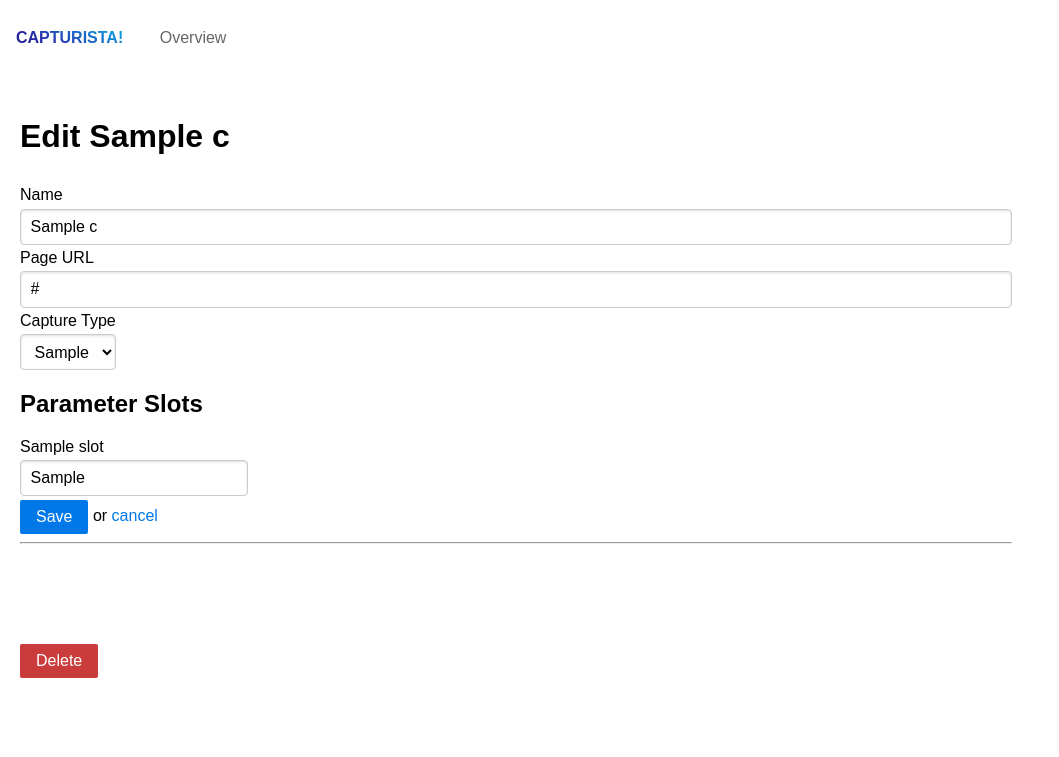
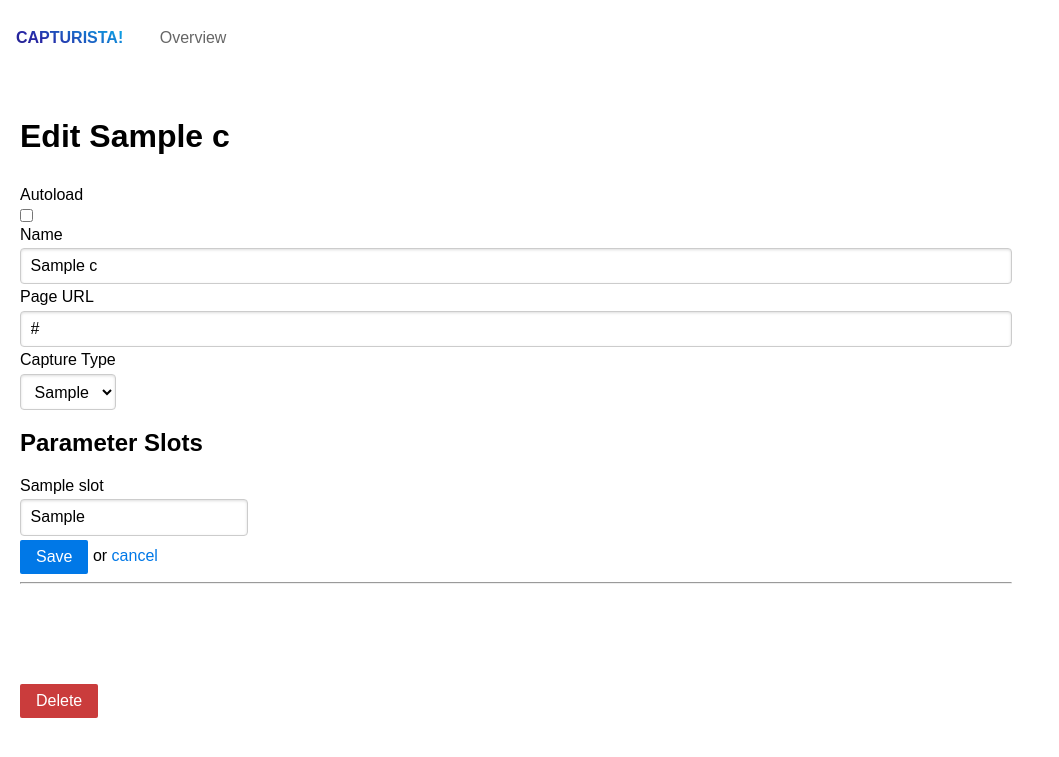
Before and after one commit to synthomat/capturista, a Flask app: template templates/cs-edit.html in a window 1280 px wide. Shown: the top 757 px of the page, without its empty margins (0-1059 px from the left). Run offline with Flask 2, Linux system fonts and the light colour scheme; the template is opened without the code that fills it: most values are stand-ins (such as "Sample title", 1, 10 or a date in 2020).

Commit message:
add autoload switch to disable or enable scheduled captures

```diff
--- a/render-server.py
+++ b/render-server.py
@@ -67,11 +67,12 @@ LOADER_TYPES = {
 
 class Scheduler(threading.Thread):
     """"""
+
     def run(self):
         capture_configs = db.table('capture_configs')
 
         while True:
-            sources = capture_configs.all()
+            sources = capture_configs.search(Query().autoload == True)
 
             for config in sources:
                 task = CaptureTask(
@@ -202,6 +203,7 @@ def cs_edit(id):
             params=dict(
                 url=f.get('url')
             ),
+            autoload=f.get('autoload') is not None,
             capture_type=f.get('capture_type'),
             slot_params=dynamic_slots(f)
         )
--- a/templates/cs-edit.html
+++ b/templates/cs-edit.html
@@ -5,6 +5,8 @@
         <h1>Edit {{ cs.name }}</h1>
         <form class="pure-form pure-form-stacked" action="" method="post">
             <fieldset>
+                <label for="enabled">Autoload</label>
+                <input id="enabled" type="checkbox" name="autoload" {{ "checked" if cs.autoload }} />
                 <label for="stacked-name">Name</label>
                 <input type="text" id="stacked-name" name="name" class="pure-input-1" value="{{ cs.name }}"/>
 
@@ -19,7 +21,9 @@
                     {% endfor %}
                 </select>
 
+
                 <h2>Parameter Slots</h2>
+
                 <div id="slots">
                     {% include 'slots.html' %}
                 </div>
--- a/templates/index.html
+++ b/templates/index.html
@@ -19,7 +19,7 @@
             {% for cs in capture_configs: %}
                 <tr data-cid="{{ cs.id }}">
                     <td><a href="/sources/{{ cs.id }}/edit">{{ cs.name }}</a></td>
-                    <td>{{ cs.capture_type }}</td>
+                    <td>{{ cs.capture_type }} {{ "(disabled)" if not cs.autoload }}</td>
                     <td class="last-run">{{ cs.last_run or 'never' }}</td>
                     <td class="status">{{ cs.status or 'unknown' }}</td>
                     <td>
```
